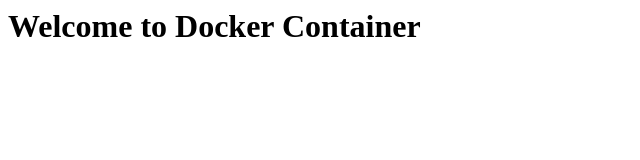
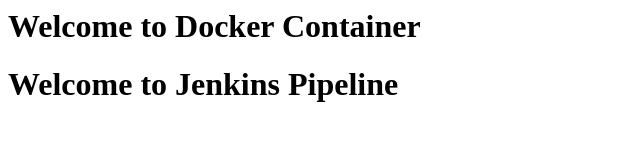
Before and after one commit to vamshisirivolu/DockerProject, a plain HTML site: page index.html in a window 1280 px wide. Shown: the whole page, without its empty margins (0-640 px from the left). Drawn offline with Linux system fonts and the light colour scheme.

Commit message:
Update index.html

```diff
--- a/index.html
+++ b/index.html
@@ -2,5 +2,6 @@
 <body>
 <title>Docker</title>
 <h1>Welcome to Docker Container</h1>
+  <h1>Welcome to Jenkins Pipeline</h1>
 </body>
 </html>
```
